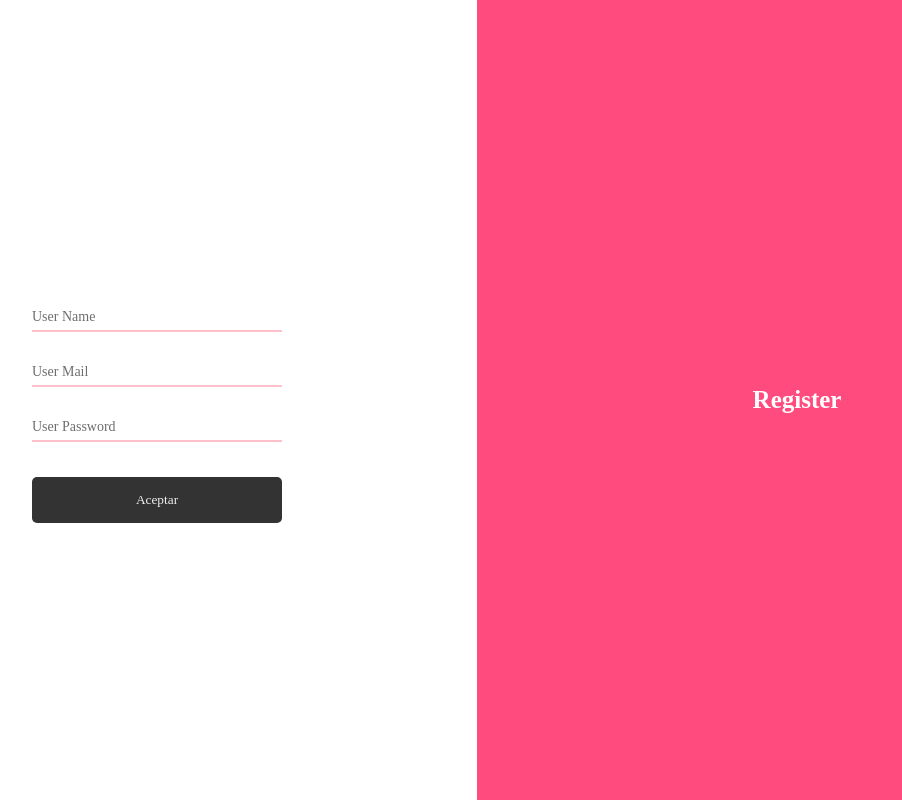
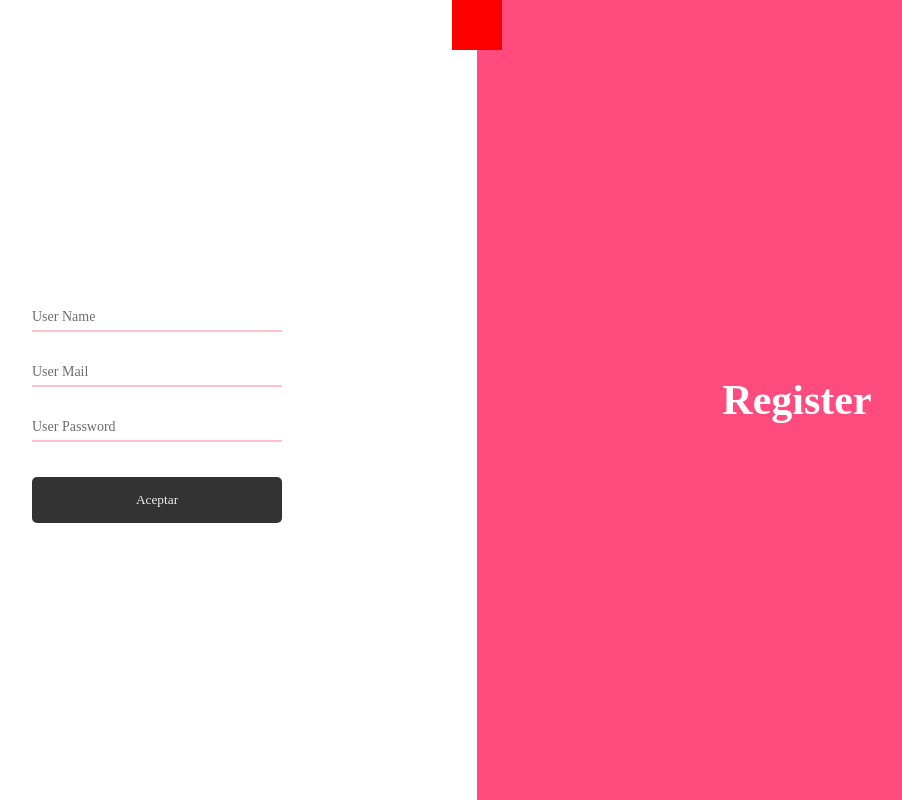
Before and after one commit to xHadal/thelight, a React app in the folder client/: page /users in a window 1280 px wide. Shown: the whole page, without its empty margins (163-1065 px from the left). Built offline with nearby package versions, Linux system fonts and the light colour scheme; a web font is replaced by a local one.

Commit message:
design and layout in routes/users.jsx

```diff
--- a/client/src/components/UI/input.jsx
+++ b/client/src/components/UI/input.jsx
@@ -91,10 +91,10 @@ const Input = ({
         {name}
       </label>
       {required && (
-        <span class="input-control"></span>
+        <span className="input-control"></span>
       )}
       {errorMsg && (
-        <span class="error-msg">{errorMsg}</span>
+        <span className="error-msg">{errorMsg}</span>
       )}
     </InputWrapper>
   );
--- a/client/src/components/navbar.jsx
+++ b/client/src/components/navbar.jsx
@@ -2,26 +2,57 @@ import React from 'react';
 import { Link } from 'react-router-dom';
 import styled from 'styled-components';
 
+const BurgerButton = styled.button`
+  position: absolute;
+  border: none;
+  margin: 0 auto;
+  width: 50px;
+  height: 50px;
+  transform: translateX(-50%);
+  background: red;
+  cursor: pointer;
+  left: 50%;
+`
+
 const Nav = styled.nav`
-display:none;
+    width: 100%;
+    left: 50%;
+    transform: translateX(-50%);
+    position: absolute;
+    height: 0;
+    min-height: 0%;
+    overflow: hidden;
+    background: #ff4b7d;
+    z-index: 10;
+
     >ul{
-    background:#ff4b7d;
 
       >li{
-      display: inline-block;
+        text-align: center;
         flex-grow: 1;
         padding: 15px;
+        cursor: pointer;
+        &:hover{
+          background: #ff5987;
+        }
         >a{
           color: #fff;
           text-decoration: none;
+          font-size: 14px;
         }
       }
     }
 `
 
+const menuClick = ()=>{
+
+}
 
 
 export default () => (
+  <div>
+    <BurgerButton
+    onClick="menuClick"/>
     <Nav>
         <ul>
           <li>
@@ -32,4 +63,5 @@ export default () => (
           </li>
         </ul>
     </Nav>
+  </div>
 );
--- a/client/src/routes/users.jsx
+++ b/client/src/routes/users.jsx
@@ -2,32 +2,36 @@ import React, { Component } from 'react';
 import styled from 'styled-components';
 import Button from '@/components/UI/button';
 import Input from '@/components/UI/input';
-
+/* global? */
 const MainWrapper = styled.div`
   display: flex;
+  justify-content: space-between;
   min-height: 100%;
   height: 100vh;
+
   >div{
     display: flex;
     align-items: center;
     justify-content: center;
-    flex-grow:1;
     flex-basis: 50%;
+    transition: all 0.5s;
+  }
 
-  }
   >.content-wrapper__side-b{
     background: #ff4b7d;
     color: #fff;
     font-size: 25px;
     font-weight: bold;
   }
-
 `;
 const Container = styled.div`
   text-align: center;
   font-family: 'Inter UI';
 `;
-
+/* global? */
+const Title = styled.h1`
+  font-size: 42px;
+`
 
 class Users extends Component {
   constructor(props) {
@@ -78,7 +82,7 @@ class Users extends Component {
 
     return (
       <MainWrapper>
-        <div class="content-wrapper content-wrapper__side-a">
+        <div className="content-wrapper content-wrapper__side-a">
           <Container>
             {
               data.map(({
@@ -111,10 +115,9 @@ class Users extends Component {
           </Container>
         </div>
 
-        <div class="content-wrapper content-wrapper__side-b">
+        <div className="content-wrapper content-wrapper__side-b">
           <Container>
-            <p>Register</p>
-
+            <Title>Register</Title>
           </Container>
         </div>
       </MainWrapper>
```
Lines whose indentation alone changed are shown as unchanged.
